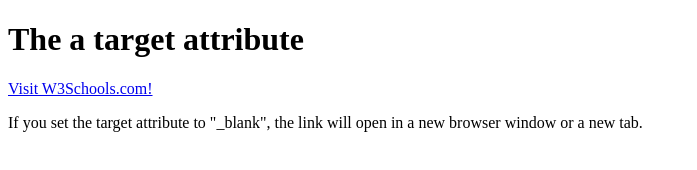
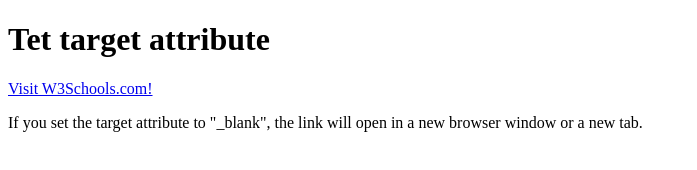
Before and after one commit to arechavarria/test-http-referrer, a plain HTML site: page index.html in a window 1280 px wide. Shown: the whole page, without its empty margins (0-697 px from the left). Drawn offline with Linux system fonts and the light colour scheme.

Commit message:
Update index.html

```diff
--- a/index.html
+++ b/index.html
@@ -2,7 +2,7 @@
 <html>
 <body>
 
-<h1>The a target attribute</h1>
+<h1>Tet target attribute</h1>
 
 <a href="http://localhost:8080/adaptiveauth/" target="_self">Visit W3Schools.com!</a>
 
```
